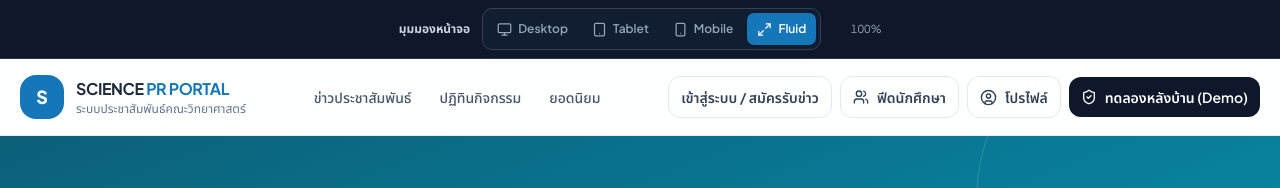
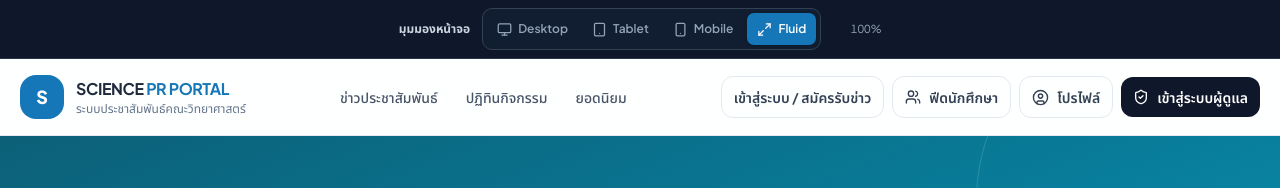
Before and after one commit to honeyteaboy/science-pr-portal, a Next.js app: page / in a window 1280 px wide. Shown: the top 188 px of the page. Built offline with nearby package versions, Linux system fonts and the light colour scheme; no server answers; the database is empty.

Commit message:
Route homepage admin link to real staff sign-in

```diff
--- a/app/page.tsx
+++ b/app/page.tsx
@@ -118,7 +118,7 @@ export default function HomePage() {
       <div className="mx-auto flex max-w-7xl items-center justify-between px-5 py-4">
         <div className="flex items-center gap-3"><div className="grid h-11 w-11 place-items-center rounded-2xl bg-ocean-600 text-white"><span className="text-lg font-black">S</span></div><div><p className="font-bold tracking-tight">SCIENCE <span className="text-ocean-600">PR PORTAL</span></p><p className="text-xs text-slate-500">ระบบประชาสัมพันธ์คณะวิทยาศาสตร์</p></div></div>
         <nav className="hidden items-center gap-7 text-sm font-medium text-slate-600 md:flex"><a href="#news" className="hover:text-ocean-600">ข่าวประชาสัมพันธ์</a><a href="#calendar" className="hover:text-ocean-600">ปฏิทินกิจกรรม</a><a href="#popular" className="hover:text-ocean-600">ยอดนิยม</a></nav>
-        <div className="flex items-center gap-2"><a href="/login" aria-label="เข้าสู่ระบบหรือสมัครรับข่าวทางอีเมล" className="inline-flex items-center gap-2 rounded-xl border border-slate-200 px-3 py-2.5 text-sm font-semibold text-slate-700 hover:border-ocean-400">เข้าสู่ระบบ / สมัครรับข่าว</a><a href="/student" className="inline-flex items-center gap-2 rounded-xl border border-slate-200 px-3 py-2.5 text-sm font-semibold text-slate-700 hover:border-ocean-400"><Users size={16}/> ฟีดนักศึกษา</a><a href="/profile" className="hidden items-center gap-2 rounded-xl border border-slate-200 px-3 py-2.5 text-sm font-semibold text-slate-700 hover:border-ocean-400 sm:inline-flex"><UserCircle size={17}/> โปรไฟล์</a><a href="/admin/demo" className="inline-flex items-center gap-2 rounded-xl bg-slate-900 px-3 py-2.5 text-sm font-semibold text-white transition hover:bg-ocean-600"><ShieldCheck size={16}/> ทดลองหลังบ้าน (Demo)</a></div>
+        <div className="flex items-center gap-2"><a href="/login" aria-label="เข้าสู่ระบบหรือสมัครรับข่าวทางอีเมล" className="inline-flex items-center gap-2 rounded-xl border border-slate-200 px-3 py-2.5 text-sm font-semibold text-slate-700 hover:border-ocean-400">เข้าสู่ระบบ / สมัครรับข่าว</a><a href="/student" className="inline-flex items-center gap-2 rounded-xl border border-slate-200 px-3 py-2.5 text-sm font-semibold text-slate-700 hover:border-ocean-400"><Users size={16}/> ฟีดนักศึกษา</a><a href="/profile" className="hidden items-center gap-2 rounded-xl border border-slate-200 px-3 py-2.5 text-sm font-semibold text-slate-700 hover:border-ocean-400 sm:inline-flex"><UserCircle size={17}/> โปรไฟล์</a><a href="/login?role=staff" className="inline-flex items-center gap-2 rounded-xl bg-slate-900 px-3 py-2.5 text-sm font-semibold text-white transition hover:bg-ocean-600"><ShieldCheck size={16}/> เข้าสู่ระบบผู้ดูแล</a></div>
       </div>
     </header>
     <section className="relative overflow-hidden bg-gradient-to-br from-[#0c6078] via-[#087f9d] to-[#16a3b8] text-white">
```
